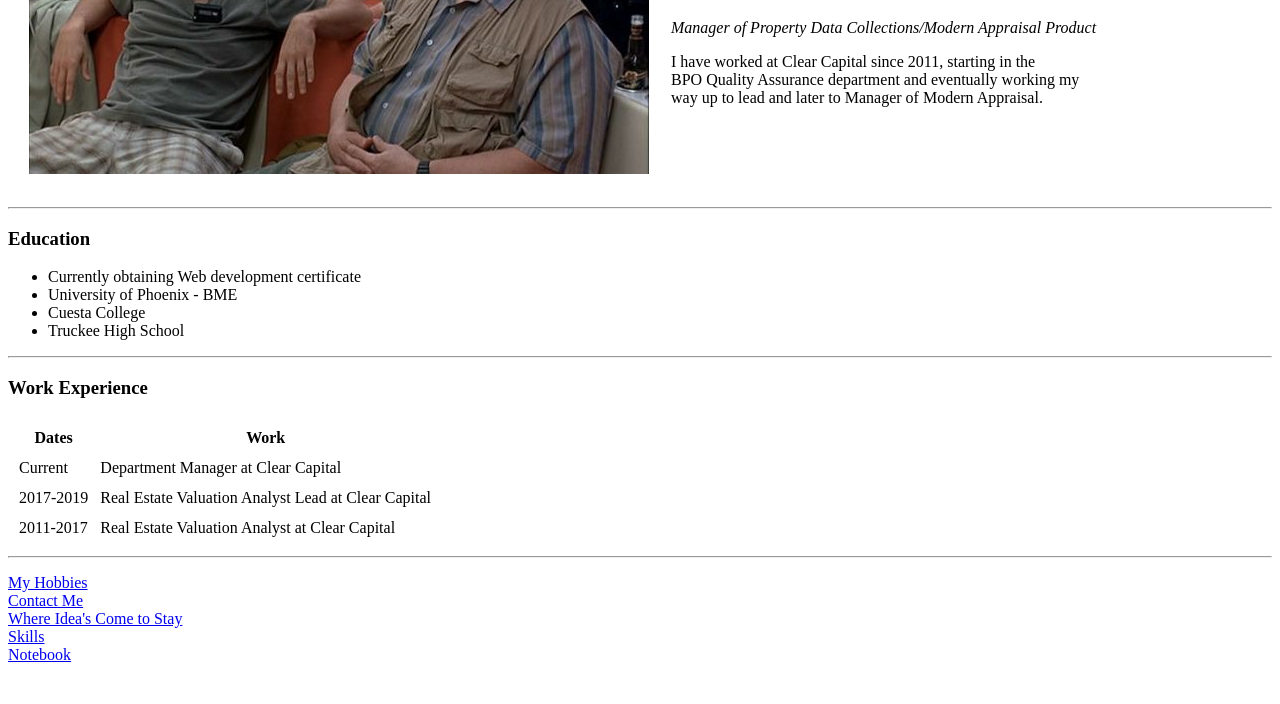
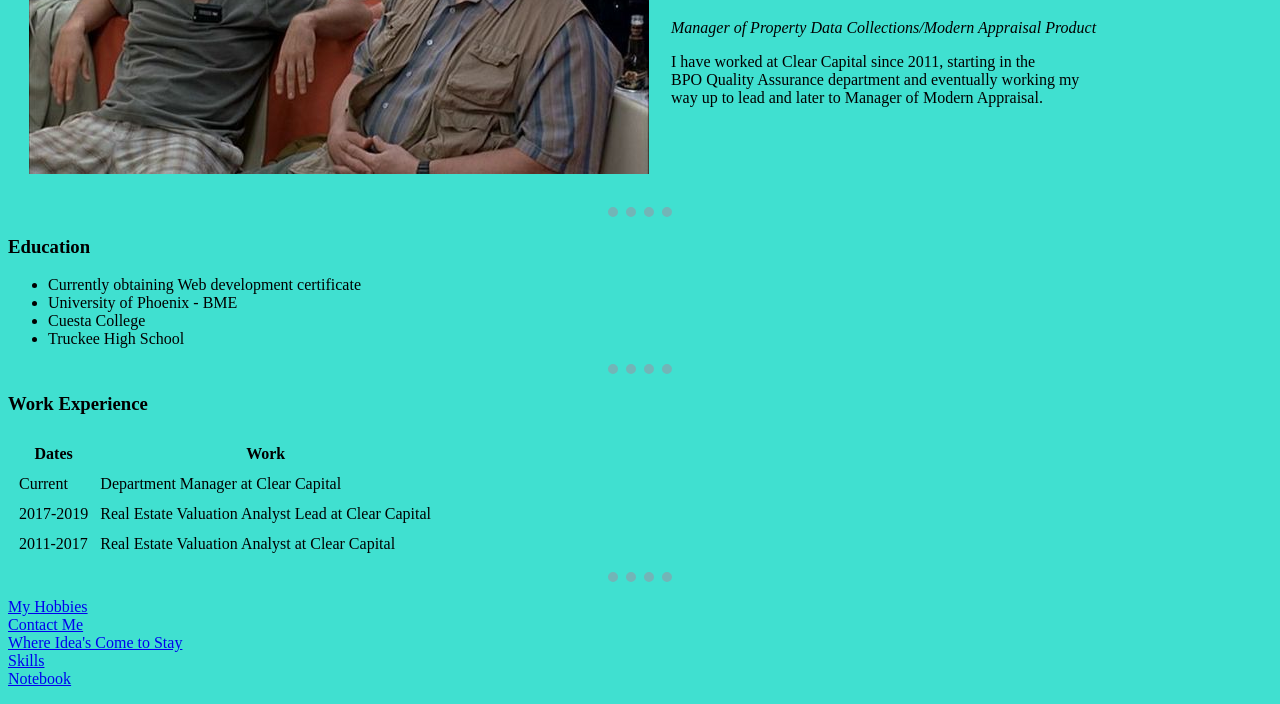
Before and after one commit to renomxjunky/moto-gogo, a plain HTML site: page index.html in a window 1280 px wide. Shown: the part 185-889 px from the top of the page. Before the commit the page ends 865 px from the top, so only its background shows below. Drawn offline with Linux system fonts and the light colour scheme.

Commit message:
Add files via upload

```diff
--- a/index.html
+++ b/index.html
@@ -4,6 +4,21 @@
 <head>
   <meta charset="utf-8">
   <title>Wes' Idea Box</title>
+<style>
+
+  body {
+    background-color: #40e0d0;
+  }
+  hr {
+    background-color: transparent;
+    border-style: dotted none none;
+    border-color: #72b5b7;
+    border-top-width: 10px;
+    height: 0px;
+    width: 5%;
+  }
+
+</style>
 </head>
 
 <body>
```
Also changed, not shown: Hobbies.html (+5 -0 lines), Notebook.html (+5 -0 lines), Skills.html (+7 -1 lines), contactme.html (+5 -0 lines).
